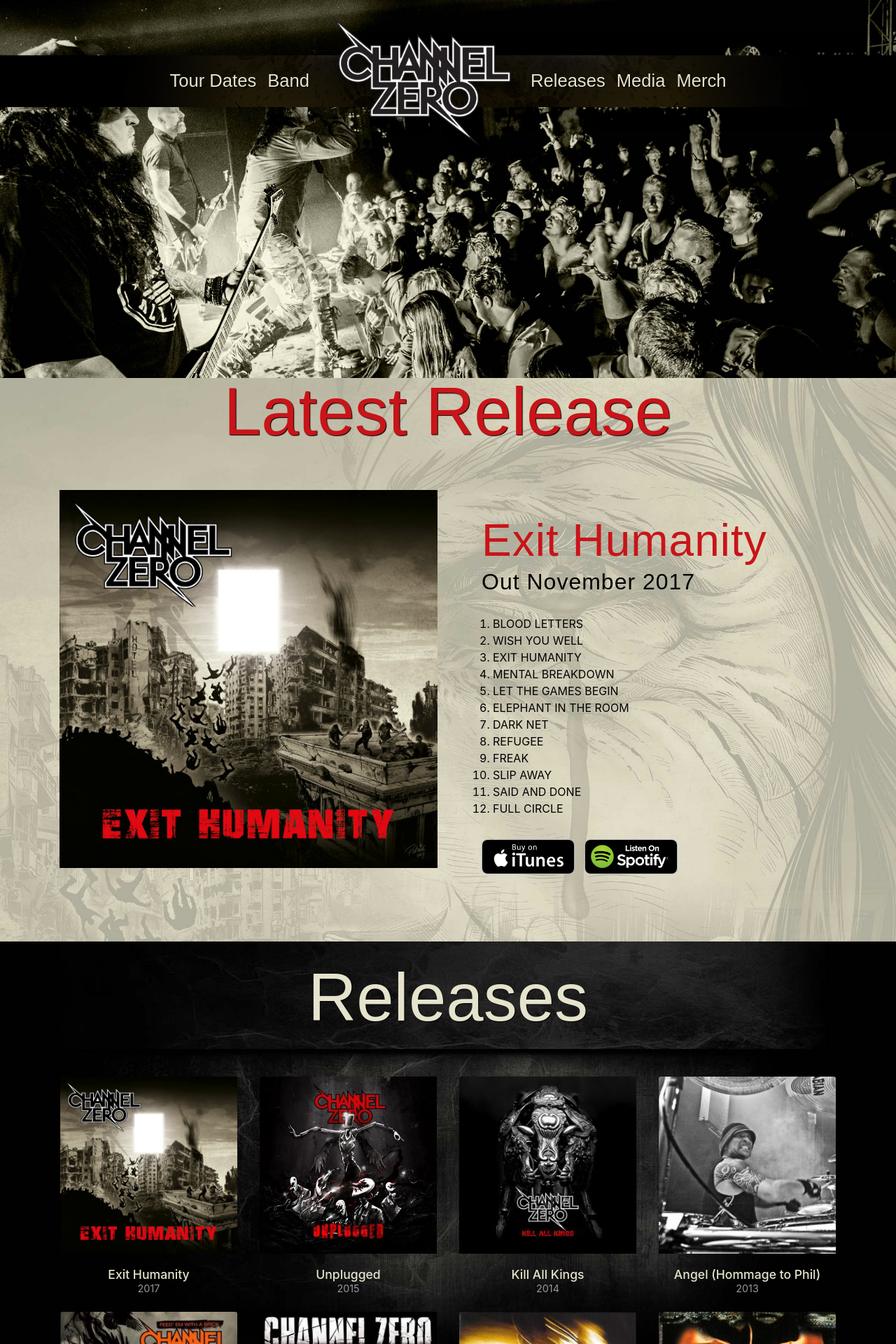
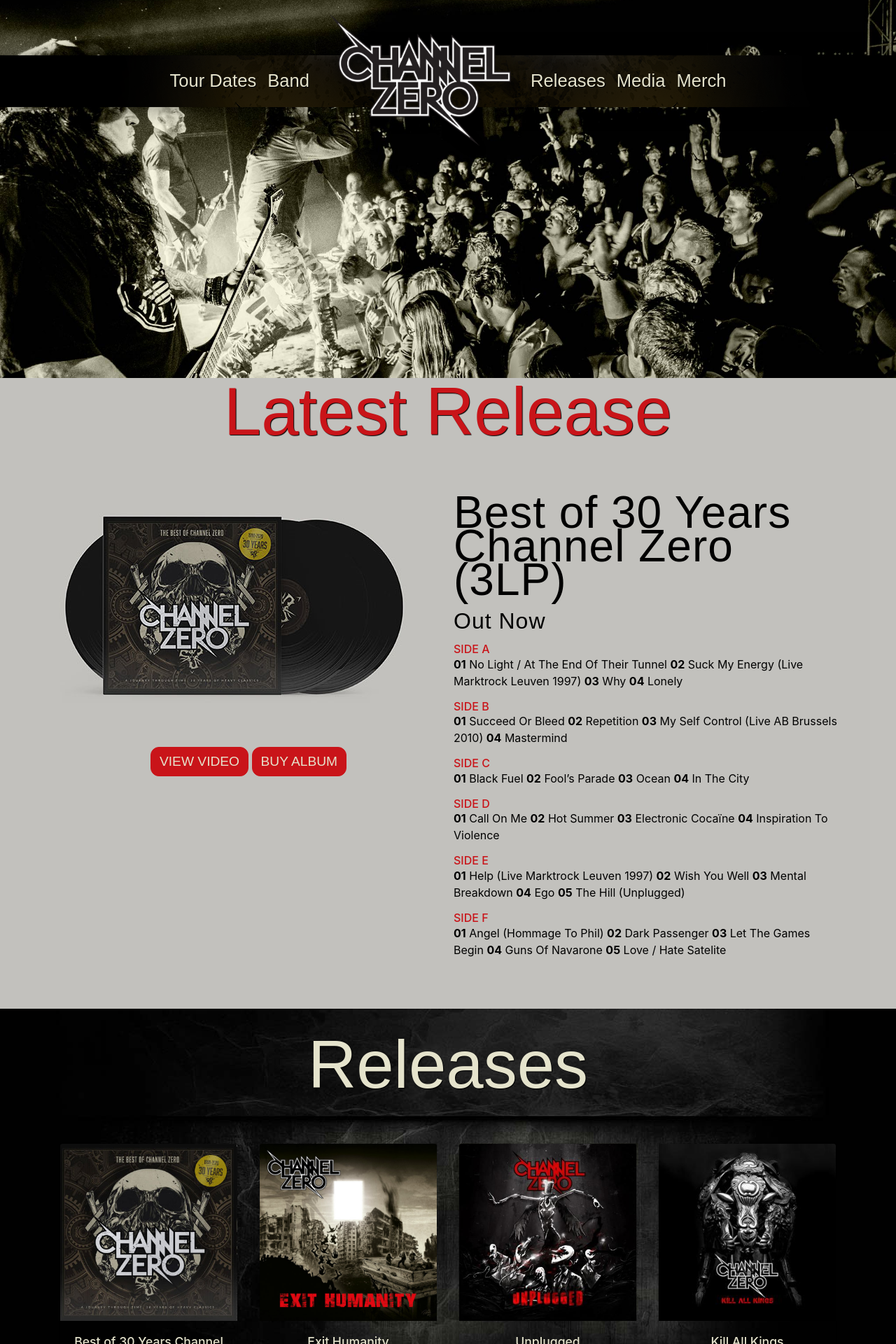
Before and after one commit to Onisho/channelzero, a Jekyll site: the page built from _pages/releases.html, in a window 1280 px wide. Shown: the top 1920 px of the page at 70% size. Built offline with Jekyll 4.4.1, drawn with Linux system fonts in a browser that asks for light colours; some web fonts are replaced; some of the changed text lies outside the part shown.

Commit message:
update albums

```diff
--- a/_data/releases.yml
+++ b/_data/releases.yml
@@ -1,3 +1,9 @@
+- name: Best of 30 Years Channel Zero (3LP)
+  year: 2020
+  image: album-bestof.jpg
+  spotify: https://youtu.be/6aLmyw8oO8w
+  apple: https://themusicstore.be/product/channel-zero-best-of-30-years-channel-zero-3lp/
+
 - name: Exit Humanity
   year: 2017
   image: album-exit-humanity.jpg
--- a/_pages/releases.html
+++ b/_pages/releases.html
@@ -7,36 +7,37 @@
 
 <section class="cover cover-releases"></section>
 
-<section class="content bg-3">
+<section class="content bg-5">
   <div class="container">
     <div class="row">
       <div class="col-12">
         <h1 class="text-center red">Latest Release</h1>
         <div class="row mb-5">
           <div class="col-sm-6">
-            <img src="{{site.baseurl}}/img/album-exit-humanity.jpg" alt="exit humanity" class="img-fluid" />
+            <p><img src="{{site.baseurl}}/img/album-bestof-big.jpg" alt="Best of 30 Years Channel Zero (3LP)" class="img-fluid" /></p>
+            <p class="text-center"><a href="https://youtu.be/6aLmyw8oO8w" class="btn btn-primary" target="_blank">View Video</a> <a href="https://themusicstore.be/product/channel-zero-best-of-30-years-channel-zero-3lp/" class="btn btn-primary" target="_blank">Buy Album</a></p>
+
           </div>
-          <div class="col-sm-6 p-5">
-            <h3 class="highlight red">Exit Humanity<br /><em class="blk">Out November 2017</em></h3>
-            <ol class="p-3">
-              <li>BLOOD LETTERS</li>
-              <li>WISH YOU WELL</li>
-              <li>EXIT HUMANITY</li>
-              <li>MENTAL BREAKDOWN</li>
-              <li>LET THE GAMES BEGIN</li>
-              <li>ELEPHANT IN THE ROOM</li>
-              <li>DARK NET</li>
-              <li>REFUGEE</li>
-              <li>FREAK</li>
-              <li>SLIP AWAY</li>
-              <li>SAID AND DONE</li>
-              <li>FULL CIRCLE</li>
-            </ol>
-            <div class="row">
-              <div class="col-12">
-                <a href="https://lnk.to/ExitHumanity" title="itunes" class="mr-2" rel="external"><img src="{{site.baseurl}}/img/icon-itunes.png" class="img-fluid" /></a> <a href="https://lnk.to/ExitHumanity" title="spotify" rel="external"><img src="{{site.baseurl}}/img/icon-spotify.png" class="img-fluid" /></a>
-              </div>
-            </div>
+          <div class="col-sm-6 p-2 blk">
+            <h3 class="highlight">Best of 30 Years Channel Zero (3LP)<br /><em class="blk">Out Now</em></h3>
+
+            <h6 class="mb-0 red">SIDE A</h6>
+            <p><strong>01</strong> No Light / At The End Of Their Tunnel  <strong>02</strong> Suck My Energy (Live Marktrock Leuven 1997)  <strong>03</strong> Why  <strong>04</strong> Lonely</p>
+
+            <h6 class="mb-0 red">SIDE B</h6>
+            <p><strong>01</strong> Succeed Or Bleed  <strong>02</strong> Repetition  <strong>03</strong> My Self Control (Live AB Brussels 2010)  <strong>04</strong> Mastermind</p>
+
+            <h6 class="mb-0 red">SIDE C</h6>
+            <p><strong>01</strong> Black Fuel  <strong>02</strong> Fool’s Parade  <strong>03</strong> Ocean  <strong>04</strong> In The City</p>
+
+            <h6 class="mb-0 red">SIDE D</h6>
+            <p><strong>01</strong> Call On Me  <strong>02</strong> Hot Summer  <strong>03</strong> Electronic Cocaïne  <strong>04</strong> Inspiration To Violence</p>
+
+            <h6 class="mb-0 red">SIDE E</h6>
+            <p><strong>01</strong> Help (Live Marktrock Leuven 1997)  <strong>02</strong> Wish You Well  <strong>03</strong> Mental Breakdown  <strong>04</strong> Ego  <strong>05</strong> The Hill (Unplugged)</p>
+
+            <h6 class="mb-0 red">SIDE F</h6>
+            <p><strong>01</strong> Angel (Hommage To Phil)  <strong>02</strong> Dark Passenger  <strong>03</strong> Let The Games Begin  <strong>04</strong> Guns Of Navarone  <strong>05</strong> Love / Hate Satelite</p>
           </div>
         </div>
       </div>
--- a/css/style.css
+++ b/css/style.css
@@ -39,6 +39,7 @@
 .bg-2 {background:url('../img/bg2.jpg') center top no-repeat;color:#000000;background-size:cover;}
 .bg-3 {background:url('../img/bg3.jpg') center top no-repeat;color:#000000;background-size:cover;}
 .bg-4 {background:url('../img/bg4.jpg') center top no-repeat;background-size:cover;}
+.bg-5 {background-color:#c2c1bd;}
 
 /* social */
 .social {display:inline-block;width:45px;height:45px;text-indent:-9999px;}
--- a/index.html
+++ b/index.html
@@ -17,14 +17,14 @@
   <div class="container">
     <div class="row align-items-center text-center">
       <div class="col-12 order-2 col-md-4 order-sm-1 mb-3">
-        <a href="https://lnk.to/ExitHumanity" class="btn btn-primary" rel="external">Buy album</a>
+        <a href="https://themusicstore.be/product/channel-zero-best-of-30-years-channel-zero-3lp/" class="btn btn-primary" rel="external">Buy album</a>
     </div>
     <div class="col-12 order-1 col-md-4 order-sm-2 mb-2">
       <h3 class="alien">Latest Release</h3>
-      <h1 class="mb-5">Exit Humanity</h1>
+      <h1 class="mb-5">Best of 30 Years Channel Zero (3LP)</h1>
     </div>
    <div class="col-12 order-3 col-md-4 order-sm-3 mb-3">
-     <a href="https://lnk.to/ExitHumanity" class="btn btn-secondary" rel="external">Listen to album</a>
+     <a href="https://youtu.be/6aLmyw8oO8w" class="btn btn-secondary" rel="external">View video</a>
       </div>
       <div class="col-12 order-4 mb-3">
         <a href="{{site.baseurl}}/tour-dates" title="tour dates" class="btn btn-primary">Tour Dates</a>
```
Also changed, not shown: img/album-bestof-big.jpg (added), img/album-bestof.jpg (added), 4 other files.
